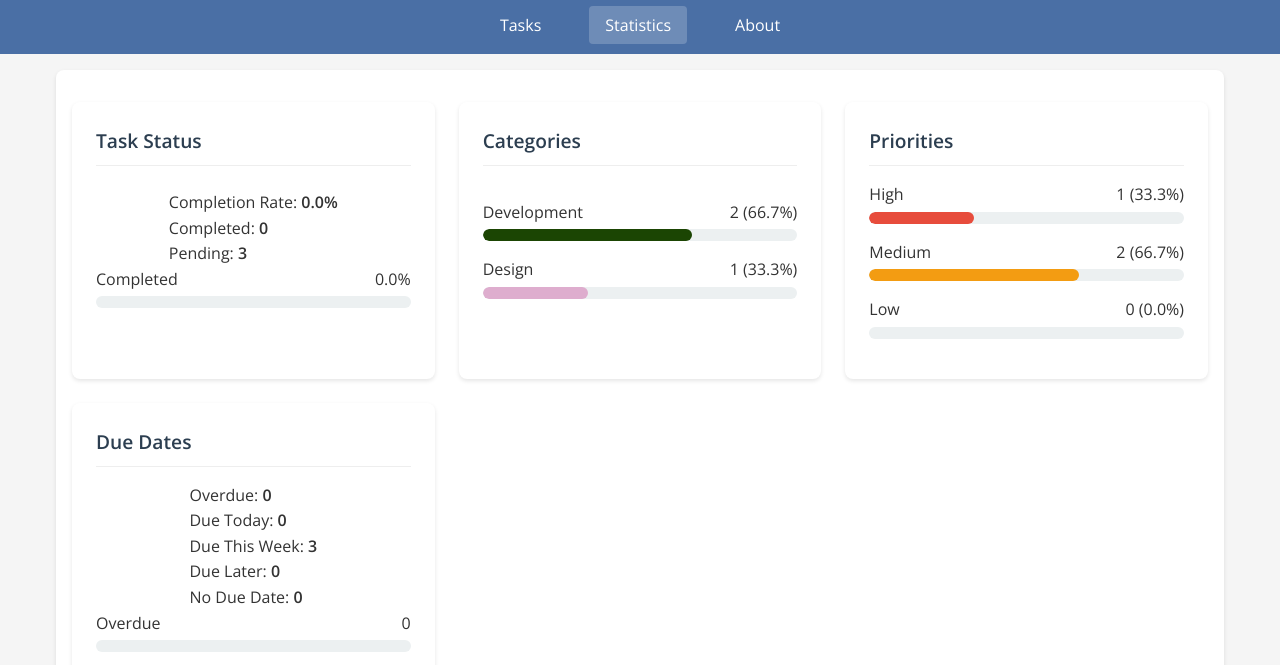
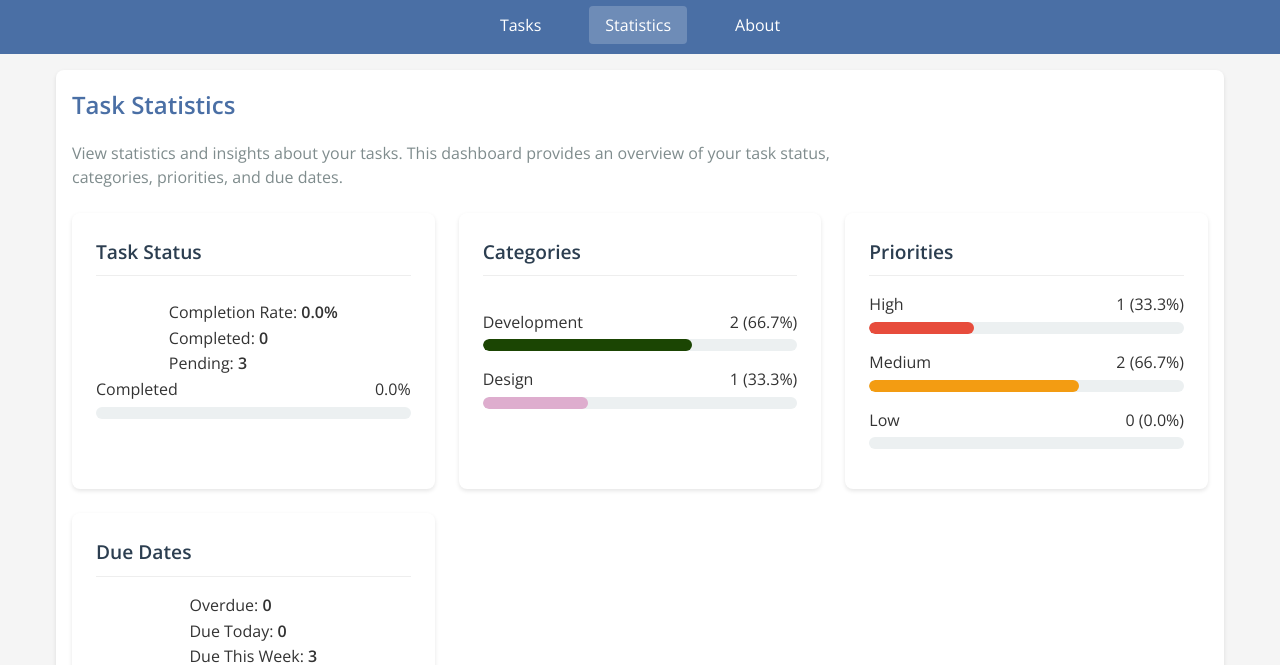
Before and after one commit to micha149/commit-tracker-example, a website built with Vite: page index.html in a window 1280 px wide. Both pictures are taken after a click on the link "Statistics". Shown: the part 104-769 px from the top of the page. Built offline with nearby package versions, Linux system fonts and the light colour scheme.

Commit message:
Implement UI for Statistics feature

```diff
--- a/index.html
+++ b/index.html
@@ -30,7 +30,12 @@
         <main>
             <section id="statistics-container" class="container" style="display: none;">
                 <h2>Task Statistics</h2>
-                <!-- Statistics content will be rendered by the statistics component -->
+                <p class="section-description">
+                    View statistics and insights about your tasks. This dashboard provides an overview of your task status, categories, priorities, and due dates.
+                </p>
+                <div class="statistics-content">
+                    <!-- Statistics content will be rendered by the statistics component -->
+                </div>
             </section>
 
             <section id="task-form-container" class="container">
--- a/scripts/components/statistics.js
+++ b/scripts/components/statistics.js
@@ -40,8 +40,15 @@ const Statistics = {
         const tasks = StorageService.getTasks();
         console.log('DEBUG: Fetched tasks for statistics:', tasks); // DEBUG
 
+        // Get the statistics content container
+        const contentContainer = this.containerElement.querySelector('.statistics-content');
+        if (!contentContainer) {
+            console.error('Statistics content container not found');
+            return;
+        }
+
         if (tasks.length === 0) {
-            this.containerElement.innerHTML = `
+            contentContainer.innerHTML = `
                 <div class="empty-state">
                     <p>No tasks available to generate statistics.</p>
                     <p>Create some tasks to see statistics here.</p>
@@ -51,7 +58,7 @@ const Statistics = {
         }
 
         // Basic statistics HTML structure
-        this.containerElement.innerHTML = `
+        contentContainer.innerHTML = `
             <div class="statistics-grid">
                 <div class="stat-card" id="status-stats">
                     <h3>Task Status</h3>
--- a/styles/components/statistics.css
+++ b/styles/components/statistics.css
@@ -5,6 +5,14 @@
 /* Statistics container */
 #statistics-container {
     padding: 1rem;
+}
+
+/* Section description */
+.section-description {
+    color: #7f8c8d;
+    margin-bottom: 1.5rem;
+    line-height: 1.5;
+    max-width: 800px;
 }
 
 /* Statistics grid layout */
```
